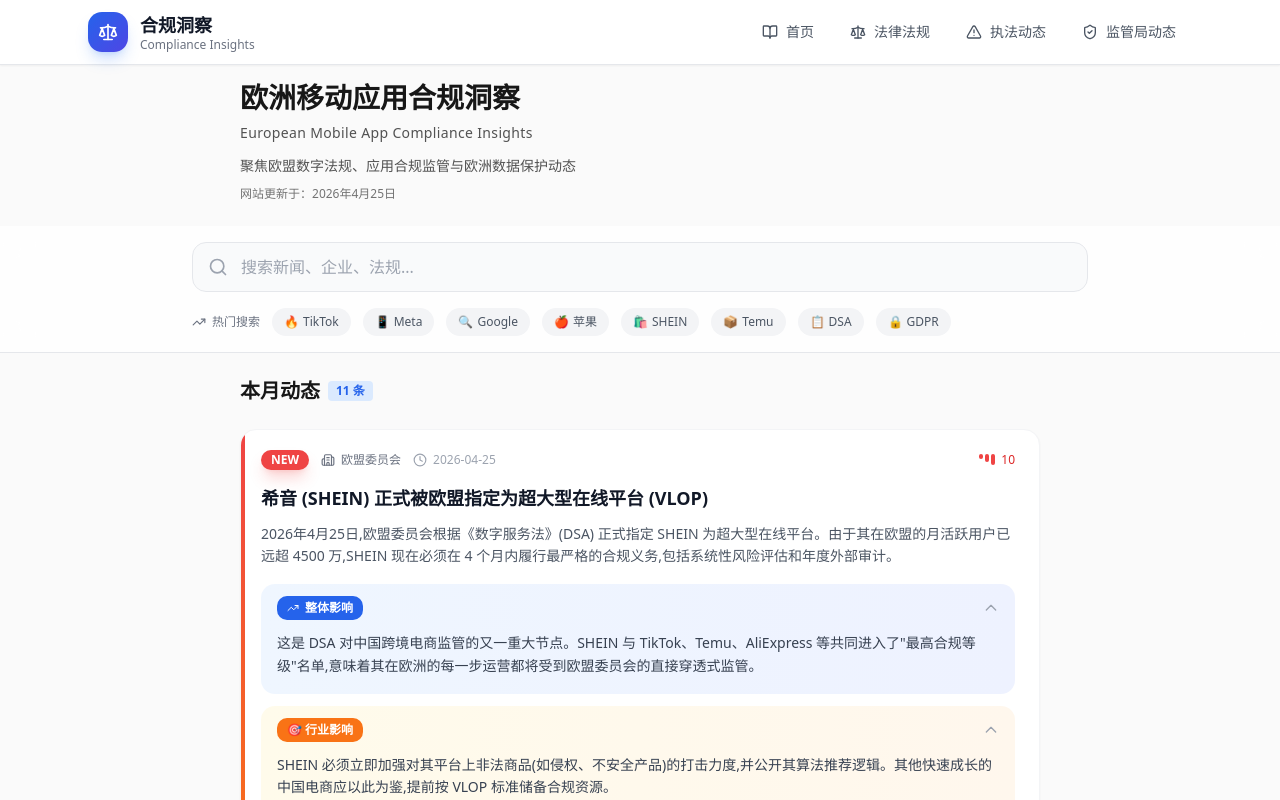
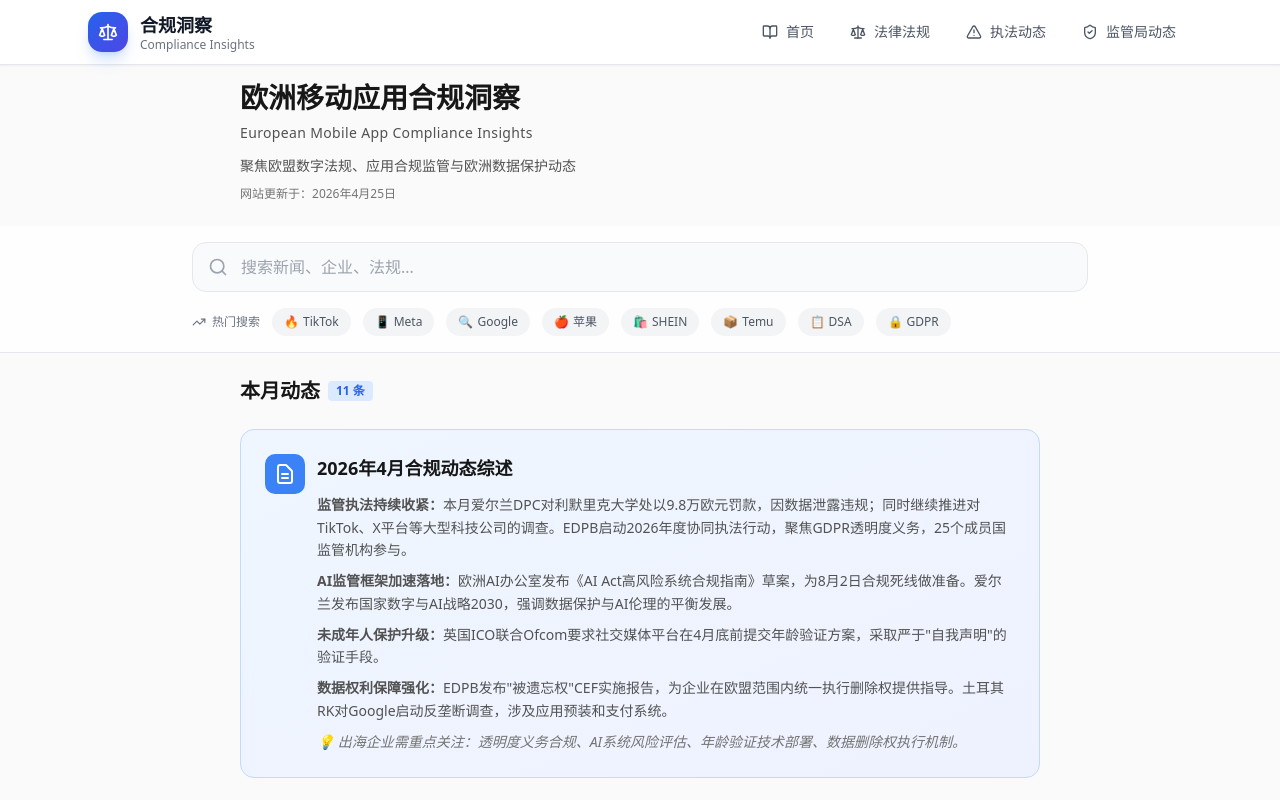
Before and after one commit to lbook820-gif/aspgcminsight, a React (Vite) app: page /#/ in a window 1280 px wide. Shown: the top 800 px of the page. Built offline with nearby package versions, Linux system fonts and the light colour scheme.

Commit message:
feat: 新增本月动态综述板块
- 在本月动态顶部增加综述卡片
- 总结本月监管执法、AI监管、未成年人保护、数据权利等重点动态
- 使用渐变背景和图标提升视觉效果
- 为出海企业提供合规要点提示
- 仅在有本月动态时显示综述

```diff
--- a/src/pages/Home.tsx
+++ b/src/pages/Home.tsx
@@ -705,6 +705,39 @@
             </span>
           </div>
 
+          {/* 本月综述 */}
+          {newsThisMonth.length > 0 && (
+            <div className="bg-gradient-to-br from-blue-50 to-indigo-50 border border-blue-200 rounded-xl p-6 mb-6">
+              <div className="flex items-start gap-3">
+                <div className="flex-shrink-0 w-10 h-10 bg-blue-500 rounded-lg flex items-center justify-center">
+                  <svg className="w-6 h-6 text-white" fill="none" stroke="currentColor" viewBox="0 0 24 24">
+                    <path strokeLinecap="round" strokeLinejoin="round" strokeWidth={2} d="M9 12h6m-6 4h6m2 5H7a2 2 0 01-2-2V5a2 2 0 012-2h5.586a1 1 0 01.707.293l5.414 5.414a1 1 0 01.293.707V19a2 2 0 01-2 2z" />
+                  </svg>
+                </div>
+                <div className="flex-1">
+                  <h3 className="text-lg font-bold text-[#171717] mb-3">2026年4月合规动态综述</h3>
+                  <div className="text-sm text-[#525252] leading-relaxed space-y-2">
+                    <p>
+                      <strong>监管执法持续收紧：</strong>本月爱尔兰DPC对利默里克大学处以9.8万欧元罚款，因数据泄露违规；同时继续推进对TikTok、X平台等大型科技公司的调查。EDPB启动2026年度协同执法行动，聚焦GDPR透明度义务，25个成员国监管机构参与。
+                    </p>
+                    <p>
+                      <strong>AI监管框架加速落地：</strong>欧洲AI办公室发布《AI Act高风险系统合规指南》草案，为8月2日合规死线做准备。爱尔兰发布国家数字与AI战略2030，强调数据保护与AI伦理的平衡发展。
+                    </p>
+                    <p>
+                      <strong>未成年人保护升级：</strong>英国ICO联合Ofcom要求社交媒体平台在4月底前提交年龄验证方案，采取严于"自我声明"的验证手段。
+                    </p>
+                    <p>
+                      <strong>数据权利保障强化：</strong>EDPB发布"被遗忘权"CEF实施报告，为企业在欧盟范围内统一执行删除权提供指导。土耳其RK对Google启动反垄断调查，涉及应用预装和支付系统。
+                    </p>
+                    <p className="text-[#737373] italic mt-3">
+                      💡 出海企业需重点关注：透明度义务合规、AI系统风险评估、年龄验证技术部署、数据删除权执行机制。
+                    </p>
+                  </div>
+                </div>
+              </div>
+            </div>
+          )}
+
           {newsThisMonth.length > 0 ? (
             <div className="flex flex-col gap-6">
               {newsThisMonth.map((news) => (
```
Also changed, not shown: 5 other files (tests, documents, lock files or other folders).
